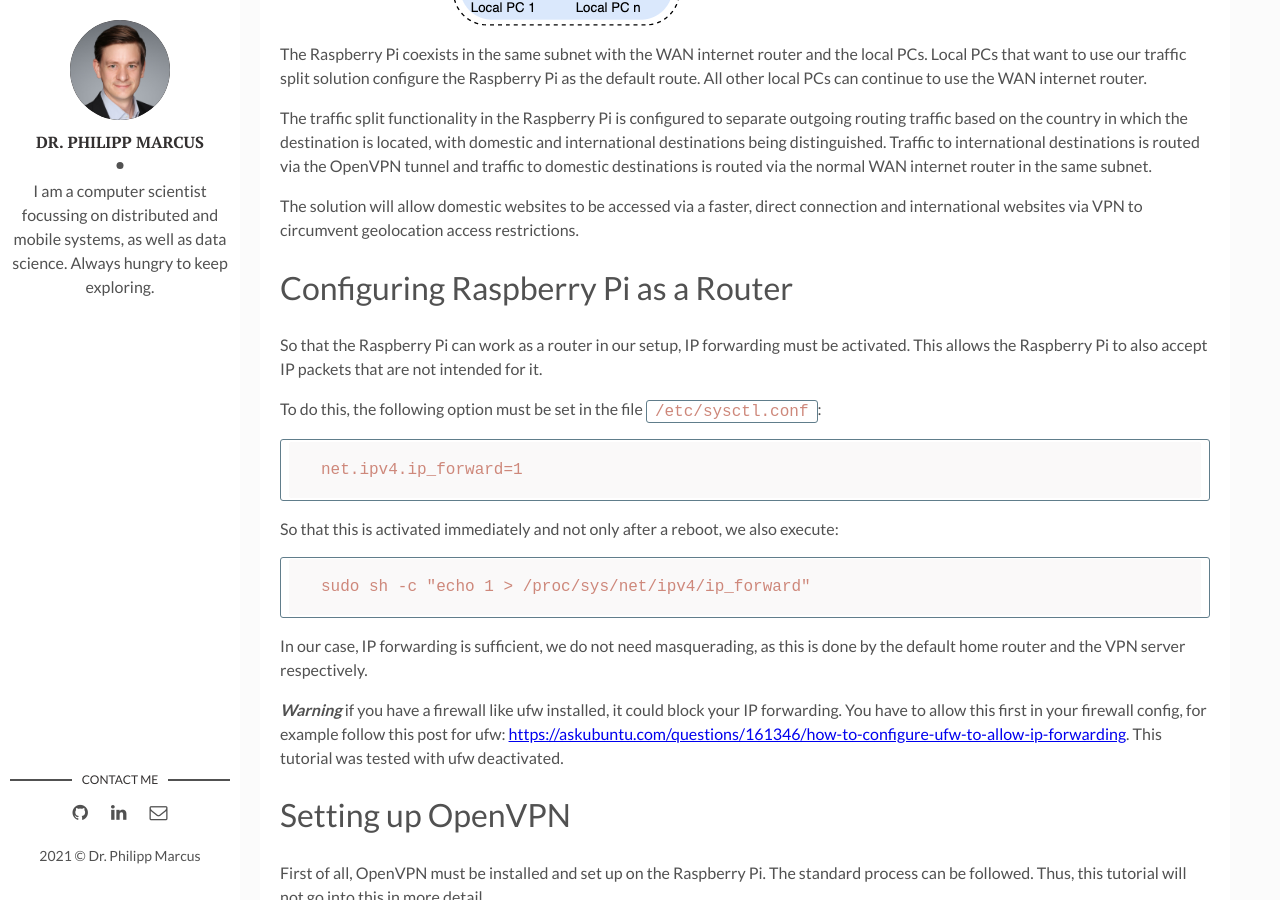
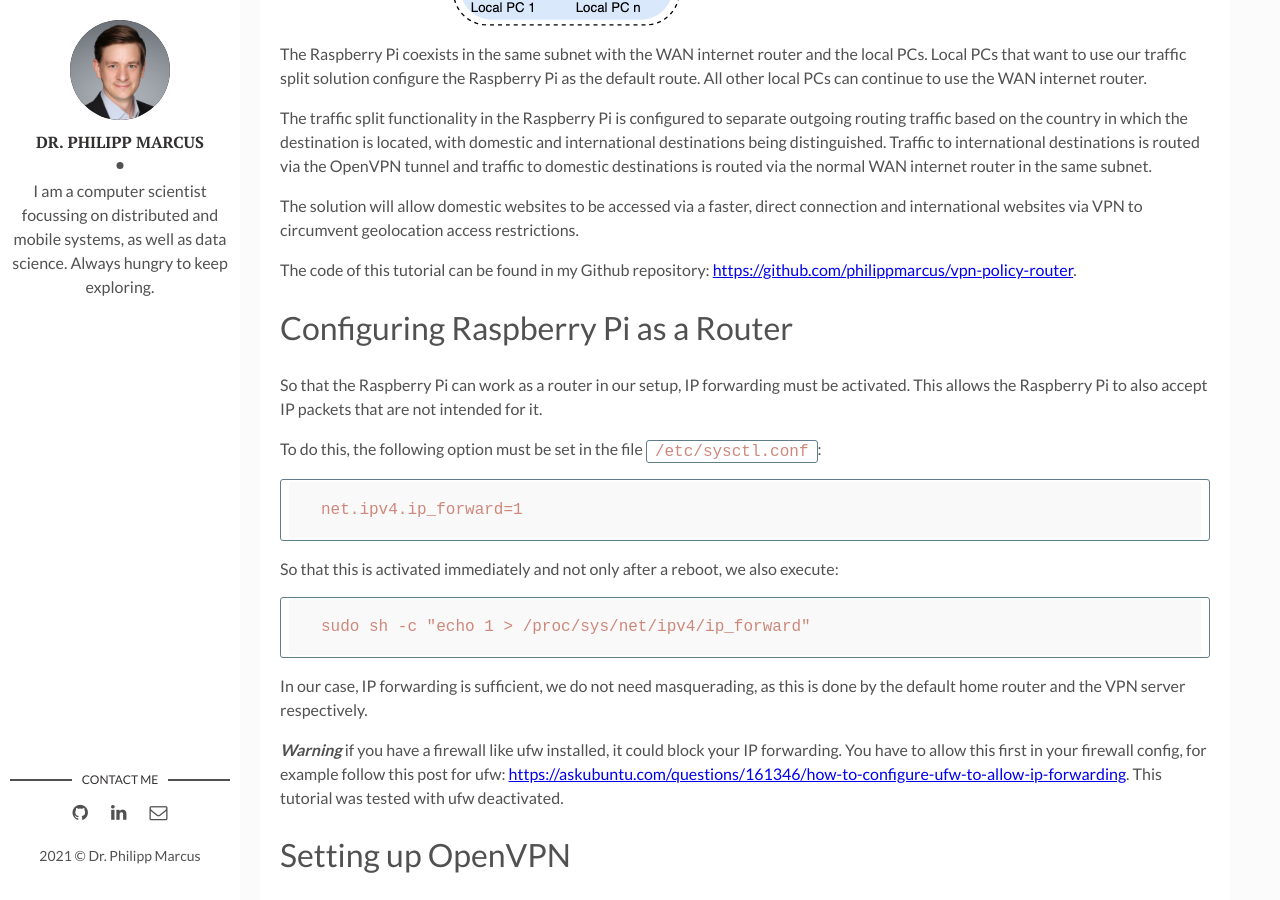
Before and after one commit to philippmarcus/philippmarcus.github.io, a Jekyll site: the page built from _posts/2021-01-01-vpn-policy-router.md, in a window 1280 px wide and 900 px high, scrolled down 830 px. Built offline with Jekyll 4.4.1, drawn with Linux system fonts in a browser that asks for light colours; comment, search, counter and statistics services are not loaded.

```diff
--- a/_posts/2021-01-01-vpn-policy-router.md
+++ b/_posts/2021-01-01-vpn-policy-router.md
@@ -28,6 +28,8 @@ The Raspberry Pi coexists in the same subnet with the WAN internet router and th
 The traffic split functionality in the Raspberry Pi is configured to separate outgoing routing traffic based on the country in which the destination is located, with domestic and international destinations being distinguished. Traffic to international destinations is routed via the OpenVPN tunnel and traffic to domestic destinations is routed via the normal WAN internet router in the same subnet.
 
 The solution will allow domestic websites to be accessed via a faster, direct connection and international websites via VPN to circumvent geolocation access restrictions.
+
+The code of this tutorial can be found in my Github repository: [https://github.com/philippmarcus/vpn-policy-router](https://github.com/philippmarcus/vpn-policy-router).
 
 # Configuring Raspberry Pi as a Router
 
```
